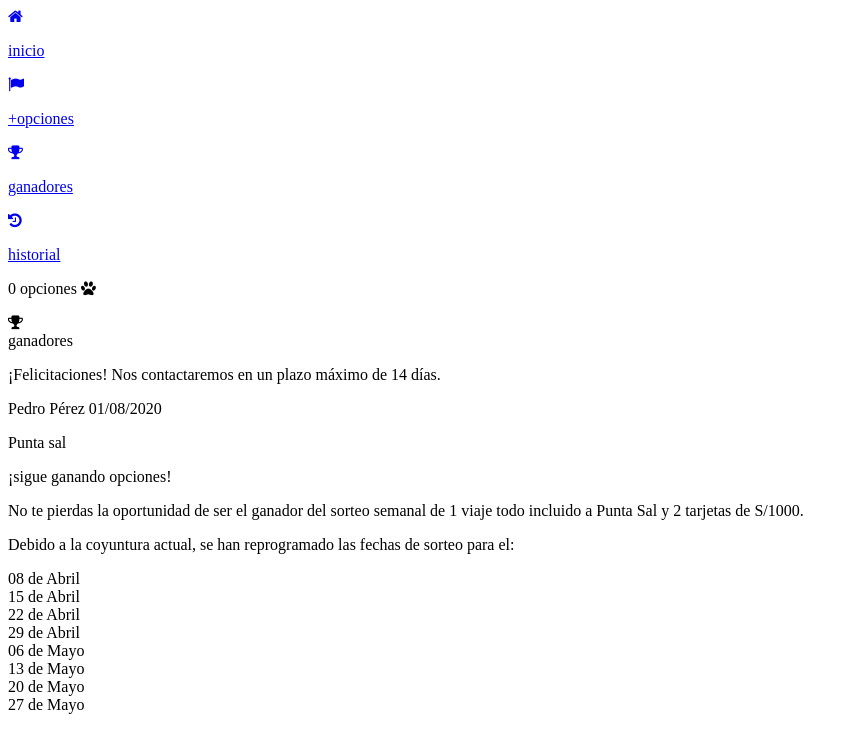
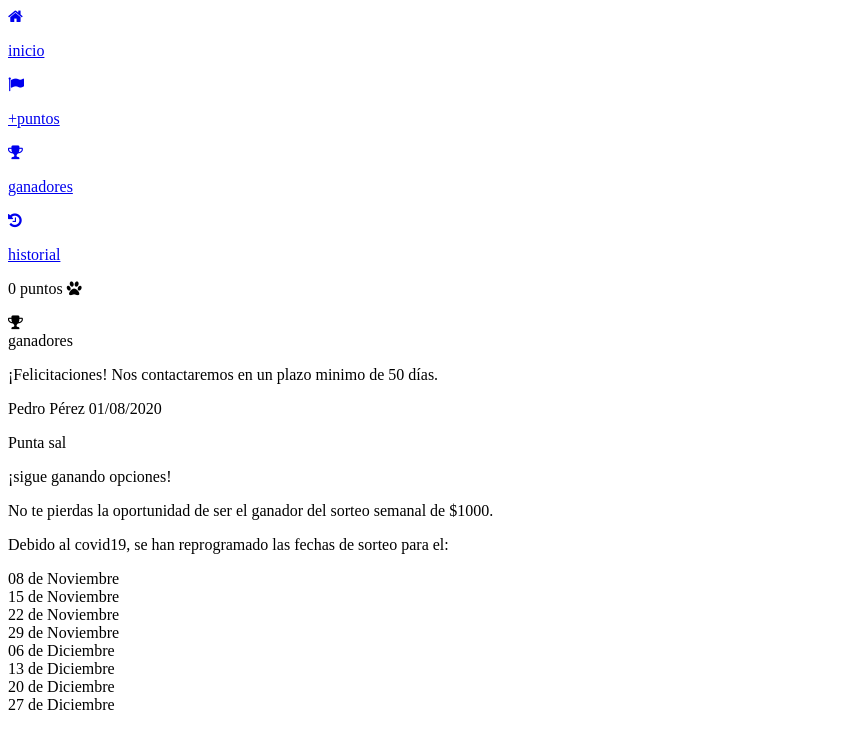
Before and after one commit to Scorcherfjk/juego-seleccion, a Vue app: page /winners in a window 1280 px wide. Shown: the top 752 px of the page, without its empty margins (0-855 px from the left). Built offline with nearby package versions, Linux system fonts and the light colour scheme.

Commit message:
cambio de mensajes

```diff
--- a/src/components/card/InfoBox_expanded.vue
+++ b/src/components/card/InfoBox_expanded.vue
@@ -8,7 +8,7 @@
       <p
         class="info-box-expanded__title text-right text-yellow-500 uppercase mr-2"
       >
-        {{ points }} opciones por persona
+        {{ points }} puntos por persona
       </p>
       <button @click="openClose">
         <i class="info-box-expanded__icon fa fa-chevron-down text-white"></i>
@@ -17,12 +17,12 @@
     <div class="info-box-expanded__detail" v-show="open">
       <p class="info-box-expanded__detail__description">
         Comparte el código
-        <span>{{ userCode }}</span> con tus amigos. Cada amigo que ingrese te
-        dará {{ points }} OPCIONES
+        <span>{{ userCode }}</span> con tus amigos. Cada amigo que te dará
+        {{ points }} PUNTOS
       </p>
       <div class="info-box-expanded__state">
         <span>amigos</span>
-        <span>opciones</span>
+        <span>puntos</span>
       </div>
       <button class="info-box-expanded__share">
         compartir
--- a/src/components/game/Modal.vue
+++ b/src/components/game/Modal.vue
@@ -5,16 +5,17 @@
       <p class="modal__message__title">¡bien hecho!</p>
       <p class="modal__message__description">
         Has ganado
-        <span>{{ points }} opciones</span>
+        <span>{{ points }} puntos</span>
       </p>
     </div>
+    s
     <div class="modal__buttons">
       <button class="modal__buttons__continue" @click="continuePlaying">
         continuar
       </button>
       <router-link class="w-5/12" to="/options">
         <button class="modal__buttons__options" @click="continuePlaying">
-          más opciones
+          más puntos
         </button>
       </router-link>
     </div>
--- a/src/components/header/Counter.vue
+++ b/src/components/header/Counter.vue
@@ -1,7 +1,7 @@
 <template>
   <div class="counter">
     <p class="counter__title">
-      {{ $store.state.points }} opciones
+      {{ $store.state.points }} puntos
       <i class="fa fa-paw"></i>
     </p>
   </div>
--- a/src/components/header/Nav.vue
+++ b/src/components/header/Nav.vue
@@ -6,7 +6,7 @@
     </router-link>
     <router-link class="navbar__option" to="/options">
       <i class="navbar__option__icon fa fa-flag text-orange-600"></i>
-      <p class="navbar__option__title">+opciones</p>
+      <p class="navbar__option__title">+puntos</p>
     </router-link>
     <router-link class="navbar__option" to="/winners">
       <i class="navbar__option__icon fa fa-trophy text-yellow-600"></i>
--- a/src/views/Options.vue
+++ b/src/views/Options.vue
@@ -1,13 +1,13 @@
 // TODO: optimización de tarjeta que abre y cierra
 <template>
   <div class="options">
-    <Card msg="¡gana más opciones!">
+    <Card msg="¡gana más puntos!">
       <div class="card__children h-64">
         <CustomText :color="'text-white'">
           Mientras más
-          <span class="text-yellow-500 font-bold">Opciones</span>, más
-          posibilidades de ganar un viaje a
-          <span class="text-yellow-500 font-bold">Punta sal y S/ 1000</span>.
+          <span class="text-yellow-500 font-bold">Puntos</span>, más
+          posibilidades de ganar
+          <span class="text-yellow-500 font-bold"> $1000</span>.
           <p class="text-xs">
             Promoción válida desde 01/01/2020 hasta 31/12/2020
           </p>
--- a/src/views/Winners.vue
+++ b/src/views/Winners.vue
@@ -5,7 +5,7 @@
     <Card msg="ganadores">
       <div class="card__children">
         <CustomText>
-          ¡Felicitaciones! Nos contactaremos en un plazo máximo de 14 días.
+          ¡Felicitaciones! Nos contactaremos en un plazo minimo de 50 días.
         </CustomText>
         <InfoBox
           :hasIcon="false"
@@ -17,22 +17,21 @@
           ¡sigue ganando opciones!
         </CustomText>
         <CustomText>
-          No te pierdas la oportunidad de ser el ganador del sorteo semanal de 1
-          viaje todo incluido a Punta Sal y 2 tarjetas de S/1000.
+          No te pierdas la oportunidad de ser el ganador del sorteo semanal de
+          $1000.
         </CustomText>
         <CustomText>
-          Debido a la coyuntura actual, se han reprogramado las fechas de sorteo
-          para el:
+          Debido al covid19, se han reprogramado las fechas de sorteo para el:
         </CustomText>
         <CustomText :color="'text-yellow-500'">
-          08 de Abril <br />
-          15 de Abril <br />
-          22 de Abril <br />
-          29 de Abril <br />
-          06 de Mayo <br />
-          13 de Mayo <br />
-          20 de Mayo <br />
-          27 de Mayo
+          08 de Noviembre <br />
+          15 de Noviembre <br />
+          22 de Noviembre <br />
+          29 de Noviembre <br />
+          06 de Diciembre <br />
+          13 de Diciembre <br />
+          20 de Diciembre <br />
+          27 de Diciembre
         </CustomText>
       </div>
     </Card>
```
